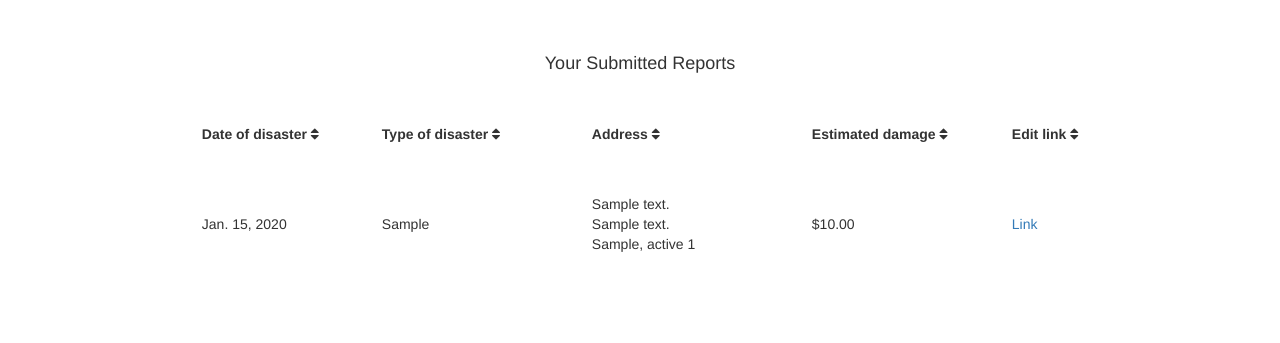
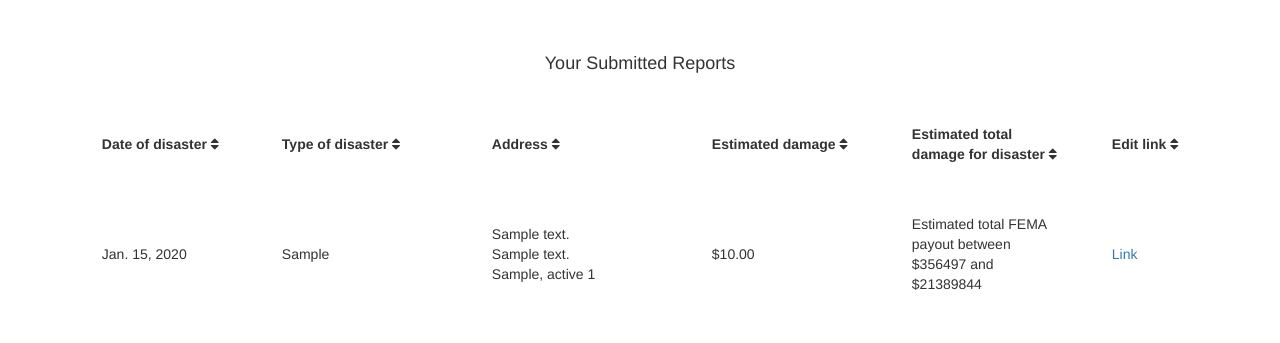
Before and after one commit to lucyktan/DisasterReporting, a Django app: page /formhistory/ in a window 1280 px wide. Shown: the part 50-393 px from the top of the page. Run offline with Django 3.2, Linux system fonts and the light colour scheme; a user stored in the database is signed in; tables that the repository leaves empty hold one stand-in row (values such as "Sample post"); some libraries are stand-ins or nearby versions; some web fonts are replaced.

Commit message:
Fixed tabs in results page
Added javascript code to make clicking still work.
Also changed form to submit properly and redirect to formhistory page
and added total disaster estimate to results page.

```diff
--- a/DisasterReporting/Templates/Accounts/formhistory.html
+++ b/DisasterReporting/Templates/Accounts/formhistory.html
@@ -10,12 +10,14 @@
     <col width="210">
     <col width="220">
     <col width="200">
+    <col width="200">
     <thead>
     <tr>
         <th>Date of disaster <i class="fa fa-sort" aria-hidden="true"></i></th>
         <th>Type of disaster <i class="fa fa-sort" aria-hidden="true"></i></th>
         <th>Address <i class="fa fa-sort" aria-hidden="true"></i></th>
         <th>Estimated damage <i class="fa fa-sort" aria-hidden="true"></i></th>
+        <th>Estimated total damage for disaster <i class="fa fa-sort" aria-hidden="true"></i></th>
         <th>Edit link <i class="fa fa-sort" aria-hidden="true"></i></th>
     </tr>
     </thead>
@@ -44,6 +46,9 @@
 
             </td>
             <td>
+                {{ report.total_damage }}
+            </td>
+            <td>
                 <a href="/form/{{ report.id }}">Link</a>
             </td>
         </tr>
--- a/DisasterReporting/templates/form.html
+++ b/DisasterReporting/templates/form.html
@@ -209,7 +209,7 @@
         <div style="display:inline-block; text-align:left; padding: 20px 0 0 200px">
         <a class="btn btn-default" data-toggle="pill" href="/form/#damage3">Previous</a>
     </div>
-        <button type="button" class="btn btn-default" input type="submit" value="Submit">Submit</button>
+        <input class="btn btn-default" type="submit" value="Submit">
     </div>
 </div>
 
--- a/DisasterReporting/urls.py
+++ b/DisasterReporting/urls.py
@@ -33,7 +33,7 @@ urlpatterns = [
     url(r'^results/', views.show_results, name='results'),
     url(r'^form/$', views.get_form),
     url(r'^form/(?P<formid>\d+)', views.edit_form),
-    url(r'^formhistory/$',formhistory),
+    url(r'^formhistory/$',formhistory,name='formhistory'),
     url(r'^summaries/',views.get_summaries),
     url(r'^downloads/disaster_(?P<id>\w+)',views.download_summary)
     ]
--- a/DisasterReporting/views.py
+++ b/DisasterReporting/views.py
@@ -6,6 +6,7 @@ from django.contrib.auth import authenticate
 from DisasterReporting.forms import CreateUserForm, LoginForm
 from Reports.models import Report
 import datetime
+from Reports.views import total_disaster_estimate
 
 """
 Page routing and redirecting for the home page, account creation, login, and logout
@@ -48,4 +49,5 @@ def formhistory(request):
     reports = Report.objects.filter(username=request.user.username)
     for report in reports:
         report.date_num=(report.date_of_disaster-datetime.datetime.utcfromtimestamp(0).date()).days
+        report.total_damage=total_disaster_estimate(report)
     return render(request,'Accounts/formhistory.html',{'reports':reports})
--- a/Reports/views.py
+++ b/Reports/views.py
@@ -56,7 +56,7 @@ def get_form(request):
                 category_id=Category.objects.filter(label=category)[0].id
                 form_category=FormCategory(form_id_id=report.id,category_id_id=category_id)
                 form_category.save()
-                return redirect('results',report.id)
+                return redirect('formhistory')
             else:
                 return render(request, 'form.html', {'form': form,'address_invalid':False,'address_duplicate':True})
     else:
@@ -258,34 +258,34 @@ def total_disaster_estimate(report):
             ## based on  damage estimate for hurricanes
             estl = 5425.08*30000
             estu = 5425.08*60000
-            return "Estimated total fema payout between %d and %d" % (estl,estu)
+            return "Estimated total FEMA payout between $%d and $%d" % (estl,estu)
         elif rand > probBig and rand <= probBig + probMed:
             ## based on  damage estimate for hurricanes
             estl = 5425.08*10000
             estu = 5425.08*30000
-            return "Estimated total fema payout between %d and %d" % (estl,estu)
+            return "Estimated total FEMA payout between $%d and $%d" % (estl,estu)
         else:
             ## based on  damage estimate for hurricanes
             estl = 5425.08*100
             estu = 5425.08*10000
-            return "Estimated total fema payout between %d and %d" % (estl,estu)
+            return "Estimated total FEMA payout between $%d and $%d" % (estl,estu)
 
     elif report.type_of_disaster == "Tornado":
         ## based on  damage estimate for tornados
         estl = 4410.958*380
         estu = 4410.958*1500
-        return "Estimated total fema payout between %d and %d" % (estl,estu)
+        return "Estimated total FEMA payout between $%d and $%d" % (estl,estu)
 
     elif report.type_of_disaster == 'Earthquake':
         ## based on  damage estimate for earthquakes
         estl = 3305.191*3000
         estu = 3305.191*6000
-        return "Estimated total fema payout between %d and %d" % (estl,estu)
+        return "Estimated total FEMA payout between $%d and $%d" % (estl,estu)
     else:
         ## based on  damage estimate for floods
         estl = 3564.974*100
         estu = 3564.974*6000
-        return "Estimated total fema payout between %d and %d" % (estl,estu)
+        return "Estimated total FEMA payout between $%d and $%d" % (estl,estu)
 
 #sets disaster number
 def disaster_number(report):
@@ -354,7 +354,7 @@ def edit_form(request,formid):
             category = calculate_category(report)
             category_id = Category.objects.filter(label=category)[0].id
             FormCategory.objects.filter(form_id_id=report.id).update(category_id_id=category_id)
-            return redirect('results',formid)
+            return redirect('formhistory')
 
     else:
         form=make_form(old_report)
```
Also changed, not shown: DisasterReporting/templates/results.html (+14 -29 lines).
